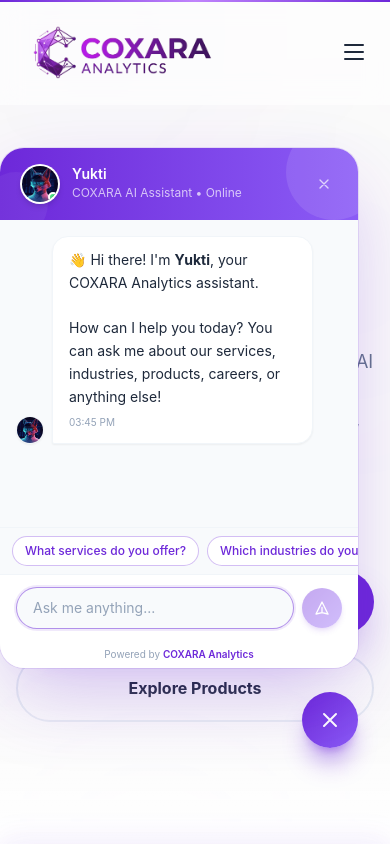
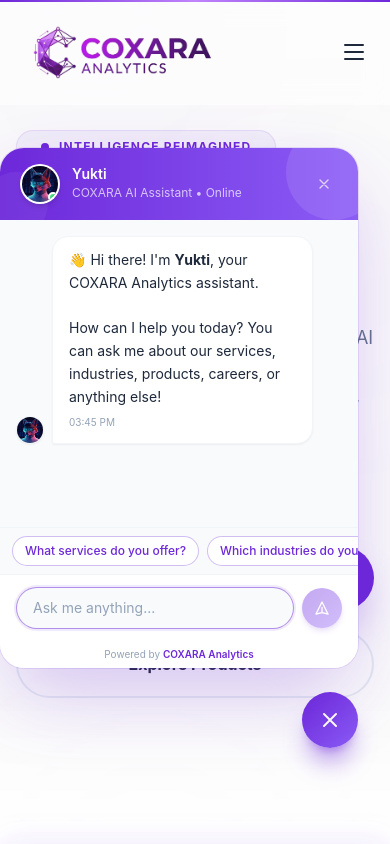
Before and after one commit to chandran65/coxara_analytics, a React (Vite) app in the folder client/: page / in a window 390 px wide. Shown: the top 844 px of the page. Built offline with nearby package versions, Linux system fonts and the light colour scheme.

Commit message:
fix: Adjust padding in HeroSection for improved layout consistency

```diff
--- a/client/src/components/home/HeroSection.jsx
+++ b/client/src/components/home/HeroSection.jsx
@@ -143,7 +143,7 @@ const HeroSection = ({ isActive = true }) => {
     <section
       ref={heroRef}
       onMouseMove={handleMouseMove}
-      className="relative w-full min-h-screen flex items-center overflow-hidden bg-[#fafafa] py-20"
+      className="relative w-full min-h-screen flex items-center overflow-hidden bg-[#fafafa] pt-20 pb-20"
     >
       {/* Premium Background Mesh */}
       <div className="absolute inset-0 overflow-hidden pointer-events-none">
@@ -155,7 +155,7 @@ const HeroSection = ({ isActive = true }) => {
       <FloatingGrid />
 
       {/* Main Layout Container */}
-      <div className="container-custom relative z-10 pt-16 pb-8 md:pt-20 md:pb-12">
+      <div className="container-custom relative z-10 pt-4 pb-8 md:pt-8 md:pb-12">
         <div className="grid grid-cols-1 lg:grid-cols-2 gap-12 lg:gap-16 items-center">
           {/* Content Column */}
           <div>
```
